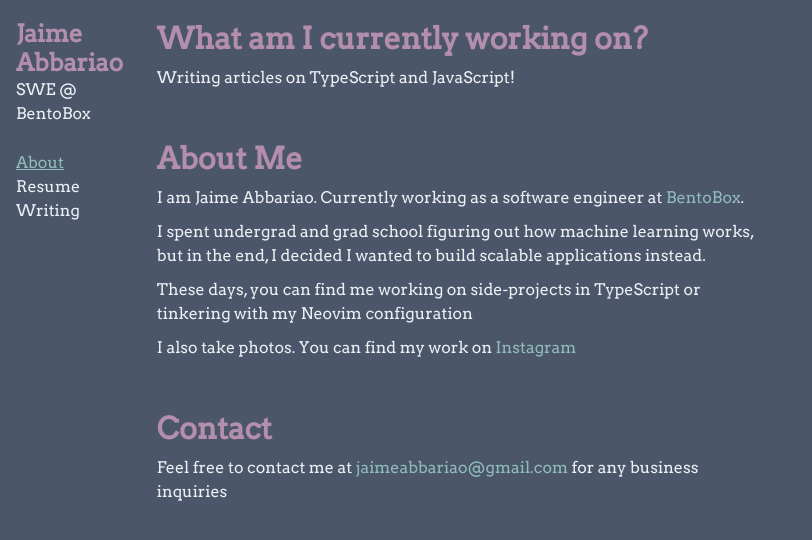
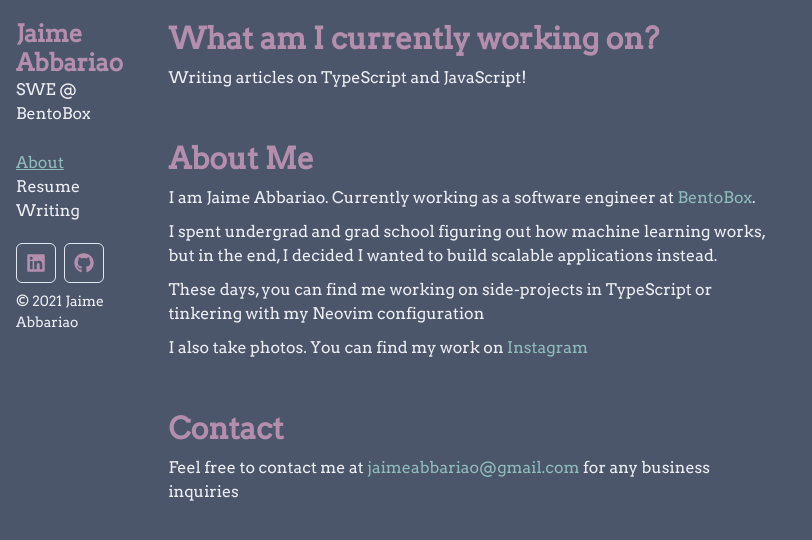
Before and after one commit to ja153903/jabbariao_dotcom, a Next.js app: page / in a window 1280 px wide. Shown: the top 540 px of the page, without its empty margins (0-812 px from the left). Built offline with nearby package versions, Linux system fonts and the light colour scheme.

Commit message:
Adding footer

```diff
--- /dev/null
+++ b/components/Copyright.tsx
@@ -0,0 +1,9 @@
+import { Text } from '@chakra-ui/react'
+
+function Copyright() {
+  return (
+    <Text fontSize="sm">&copy; {new Date().getFullYear()} Jaime Abbariao</Text>
+  )
+}
+
+export default Copyright
--- /dev/null
+++ b/components/Footer.tsx
@@ -0,0 +1,17 @@
+import { Box, Stack } from '@chakra-ui/react'
+
+import SocialMediaLinks from './SocialMediaLinks'
+import Copyright from './Copyright'
+
+function Footer() {
+  return (
+    <Box as="footer" mt="20px">
+      <Stack>
+        <SocialMediaLinks />
+        <Copyright />
+      </Stack>
+    </Box>
+  )
+}
+
+export default Footer
--- /dev/null
+++ b/components/SocialMediaLinks.tsx
@@ -0,0 +1,25 @@
+import { ButtonGroup, IconButton } from '@chakra-ui/react'
+import { FaGithub, FaLinkedin } from 'react-icons/fa'
+
+function SocialMediaLinks() {
+  return (
+    <ButtonGroup variant="outline" color="#B48EAD">
+      <IconButton
+        as="a"
+        href="https://www.linkedin.com/in/jaime-louis-abbariao-972a1399/"
+        aria-label="LinkedIn"
+        icon={<FaLinkedin fontSize="20px" />}
+        target="_blank"
+      />
+      <IconButton
+        as="a"
+        href="https://github.com/ja153903"
+        aria-label="GitHub"
+        icon={<FaGithub fontSize="20px" />}
+        target="_blank"
+      />
+    </ButtonGroup>
+  )
+}
+
+export default SocialMediaLinks
--- a/containers/Introduction.tsx
+++ b/containers/Introduction.tsx
@@ -3,6 +3,7 @@ import { Flex } from '@chakra-ui/react'
 import Biography from '../components/Biography'
 import Navigation from '../components/Navigation'
 import Title from '../components/Title'
+import Footer from '../components/Footer'
 
 function Introduction() {
   return (
@@ -10,6 +11,7 @@ function Introduction() {
       <Title />
       <Biography />
       <Navigation />
+      <Footer />
     </Flex>
   )
 }
--- a/package.json
+++ b/package.json
@@ -26,6 +26,7 @@
     "next": "12.0.3",
     "react": "17.0.2",
     "react-dom": "17.0.2",
+    "react-icons": "^4.3.1",
     "react-syntax-highlighter": "^15.4.5",
     "typed.js": "^2.0.12"
   },
```
Also changed, not shown: 1 other file (tests, documents, lock files or other folders).
